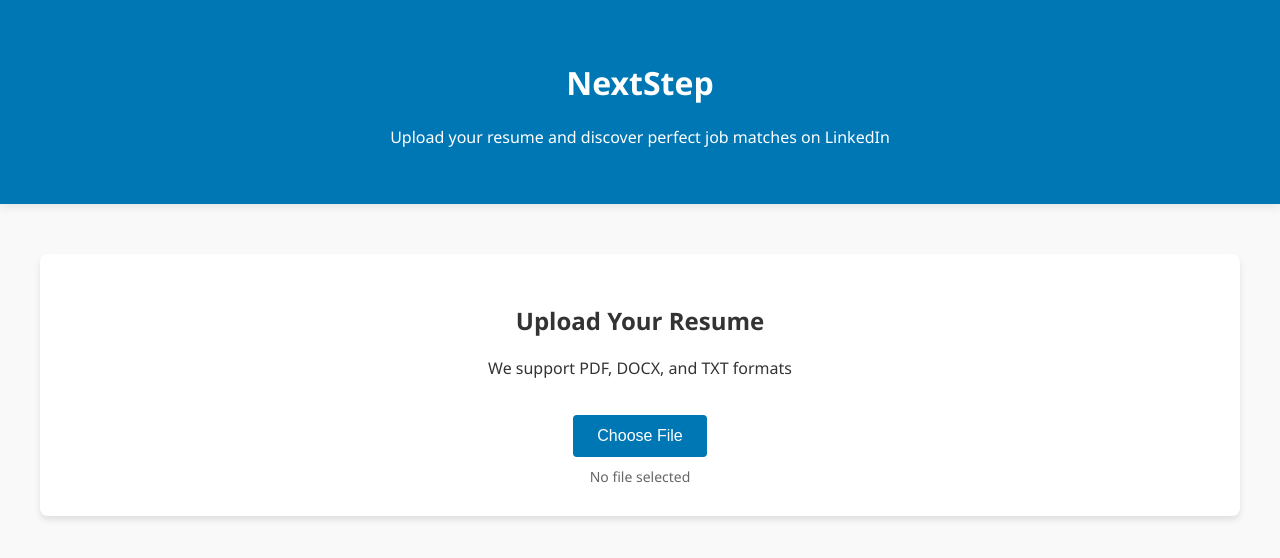
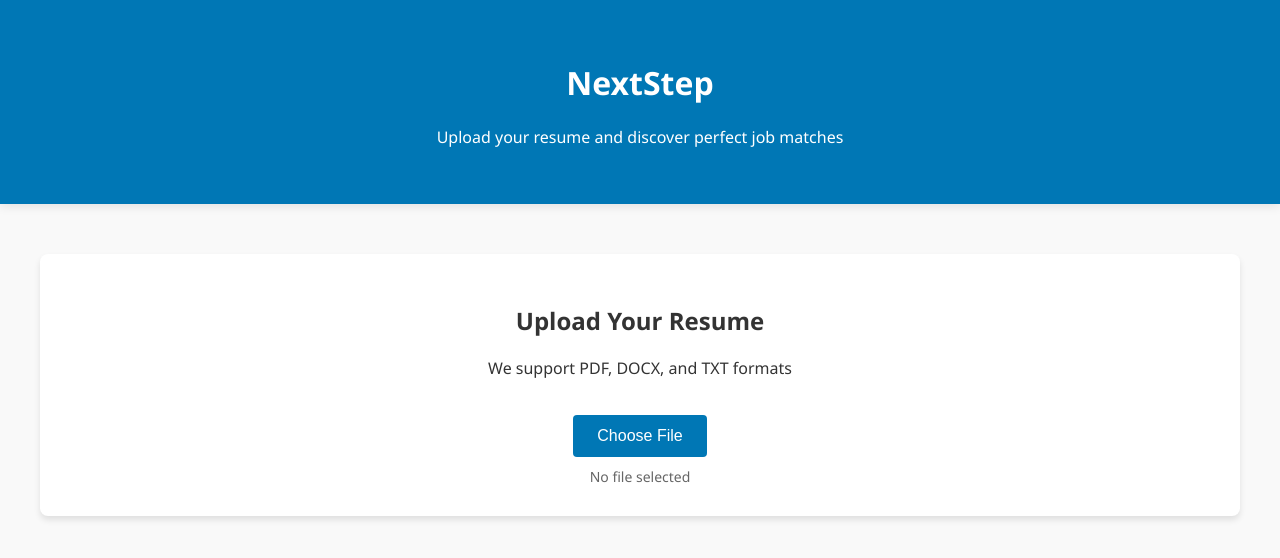
Before and after one commit to ashwinsanjeev/nextstep, a website: page index.html in a window 1280 px wide. Drawn offline with Linux system fonts and the light colour scheme.

```diff
--- a/index.html
+++ b/index.html
@@ -10,7 +10,7 @@
     <header>
         <div class="container">
             <h1>NextStep</h1>
-            <p>Upload your resume and discover perfect job matches on LinkedIn</p>
+            <p>Upload your resume and discover perfect job matches</p>
         </div>
     </header>
 
```
Also changed, not shown: 1 other file.
